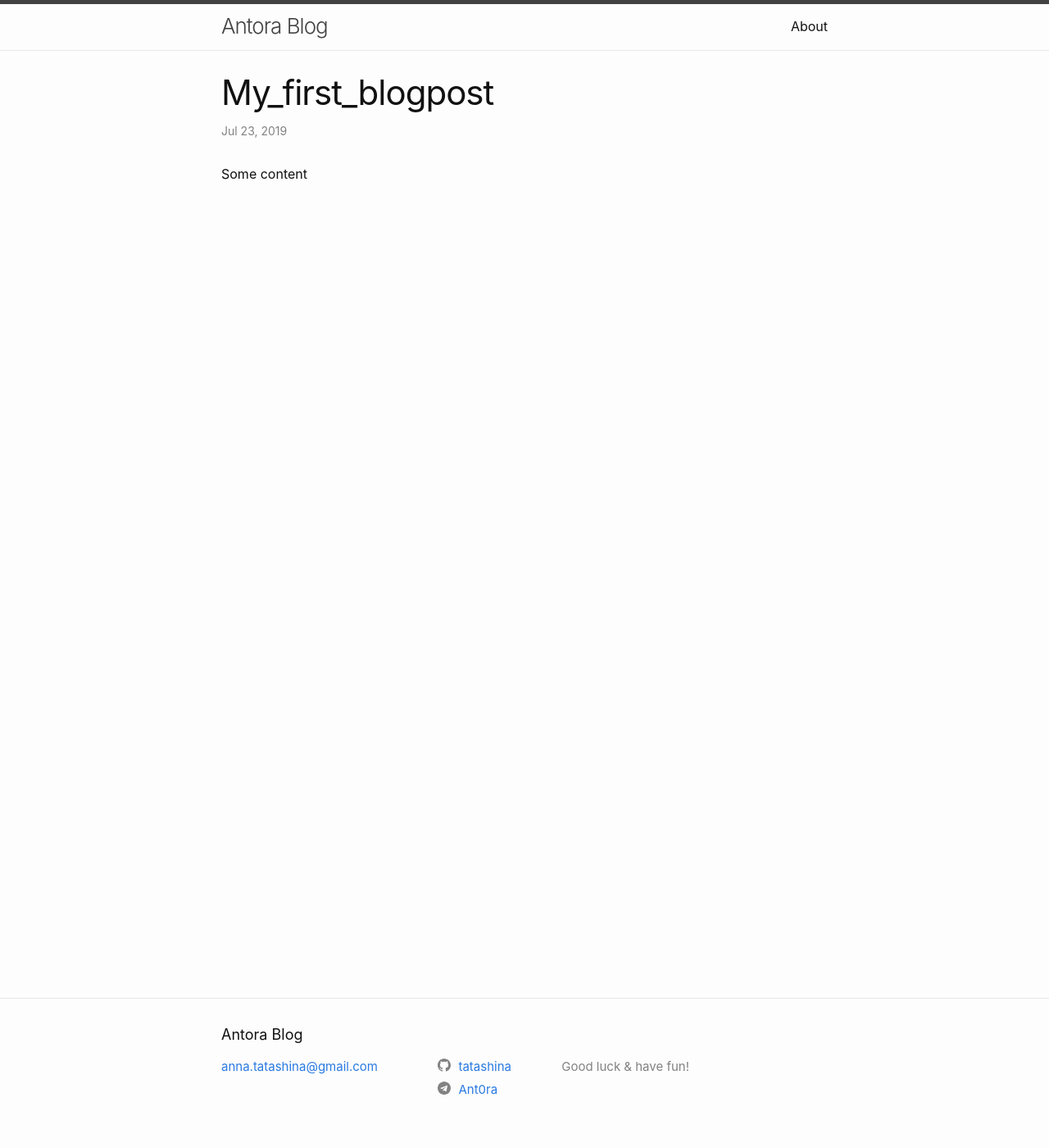
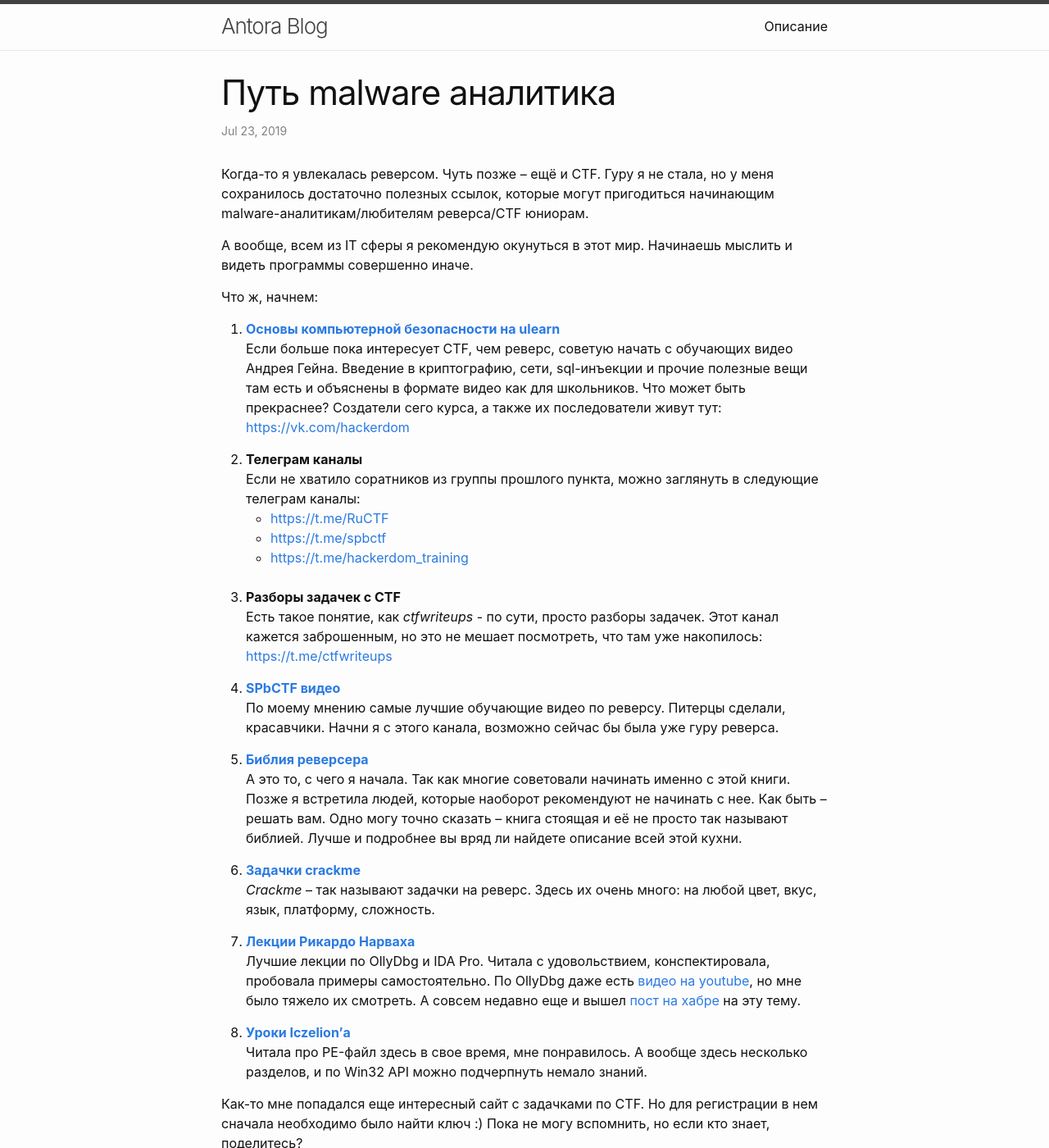
Before and after one commit to tatashina/antora_blog, a Jekyll site: the page built from _posts/2019-07-23-my_first_blogpost.md, in a window 1280 px wide and 1400 px high. Shown: the whole window at 82% size. Built offline with Jekyll 4.4.1, drawn with Linux system fonts in a browser that asks for light colours.

Commit message:
About and 1st post added

```diff
--- a/_layouts/home.html
+++ b/_layouts/home.html
@@ -10,7 +10,7 @@ layout: default
   {{ content }}
 
   {%- if site.posts.size > 0 -%}
-    <h2 class="post-list-heading">{{ page.list_title | default: "Posts" }}</h2>
+
     <ul class="post-list">
       {%- for post in site.posts -%}
       <li>
@@ -28,7 +28,6 @@ layout: default
       {%- endfor -%}
     </ul>
 
-    <p class="rss-subscribe">subscribe <a href="{{ "/feed.xml" | relative_url }}">via RSS</a></p>
   {%- endif -%}
 
 </div>
--- a/_posts/2019-07-23-my_first_blogpost.md
+++ b/_posts/2019-07-23-my_first_blogpost.md
@@ -1,5 +1,38 @@
+---
+title: Путь malware аналитика
 ---
 
----
+Когда-то я увлекалась реверсом. Чуть позже -- ещё и CTF.  Гуру я не стала, но у меня сохранилось достаточно полезных ссылок, которые могут пригодиться начинающим malware-аналитикам/любителям реверса/CTF юниорам.
 
-Some content
+А вообще, всем из IT сферы я рекомендую окунуться в этот мир. Начинаешь мыслить и видеть программы совершенно иначе.
+
+Что ж, начнем:
+1. <strong>[Основы компьютерной безопасности на ulearn](https://ulearn.me/Course/Hackerdom/Temy_kursa_2bc58982-19aa-49ef-bae2-8aaa5d13b967)</strong> <br>
+Если больше пока интересует CTF, чем реверс, советую начать с обучающих видео Андрея Гейна. Введение в криптографию, сети, sql-инъекции и прочие полезные вещи там есть и объяснены в формате видео как для школьников. Что может быть прекраснее? Создатели сего курса, а также их последователи живут тут: [https://vk.com/hackerdom](https://vk.com/hackerdom)
+
+2. <strong>Телеграм каналы</strong><br>
+Если не хватило соратников из группы прошлого пункта, можно заглянуть в следующие телеграм каналы:
+* [https://t.me/RuCTF](https://t.me/RuCTF)
+* [https://t.me/spbctf](https://t.me/spbctf)
+* [https://t.me/hackerdom_training](https://t.me/hackerdom_training)
+<br><br>
+
+3. <strong>Разборы задачек с CTF</strong><br>
+Есть такое понятие, как <i>ctfwriteups</i> - по сути, просто разборы задачек. Этот канал кажется заброшенным, но это не мешает посмотреть, что там уже накопилось: [https://t.me/ctfwriteups](https://t.me/ctfwriteups)
+
+4. <strong>[SPbCTF видео](https://www.youtube.com/watch?v=p0u_bsdZCiY)</strong> <br>
+По моему мнению самые лучшие обучающие видео по реверсу. Питерцы сделали, красавчики. Начни я с этого канала, возможно сейчас бы была уже гуру реверса.
+
+5. <strong>[Библия реверсера](https://beginners.re/) </strong>  <br>
+А это то, с чего я начала. Так как многие советовали начинать именно с этой книги. Позже я встретила людей, которые наоборот рекомендуют не начинать с нее. Как быть -- решать вам. Одно могу точно сказать -- книга стоящая и её не просто так называют библией. Лучше и подробнее вы вряд ли найдете описание всей этой кухни.
+
+6. <strong>[Задачки crackme](https://crackmes.one/)</strong> <br>
+<i>Crackme</i> -- так называют задачки на реверс. Здесь их очень много: на любой цвет, вкус, язык, платформу, сложность.
+
+7. <strong> [Лекции Рикардо Нарваха](https://wasm.in/blogs/category/) </strong> <br>
+Лучшие лекции по OllyDbg и IDA Pro. Читала с удовольствием, конспектировала, пробовала примеры самостоятельно.  По OllyDbg даже есть [видео на youtube](https://www.youtube.com/watch?v=PvA316tqfNE&list=PL59fvn5FIiQG0CrnALLgXzdpDTOk0hrz2), но мне было тяжело их смотреть. А совсем недавно еще и вышел [пост на хабре](https://habr.com/ru/post/458354/) на эту тему.
+
+8. <strong>[Уроки Iczelion'а](https://vxlab.info/wasm/publist.php-list=1.htm)</strong> <BR>
+Читала про PE-файл здесь в свое время, мне понравилось. А вообще здесь несколько разделов, и по Win32 API можно подчерпнуть немало знаний.
+
+Как-то мне попадался еще интересный сайт с задачками по CTF. Но для регистрации в нем сначала необходимо было найти ключ :) Пока не могу вспомнить, но если кто знает, поделитесь?
--- a/_posts/2019-07-24-welcome-to-jekyll.markdown
+++ b/_posts/2019-07-24-welcome-to-jekyll.markdown
@@ -2,8 +2,6 @@
 layout: "post"
 title:  "New title"
 date:   2019-07-24 10:28:47 +0300
-categories: jekyll Cat2
-author: "Anna"
 ---
 You’ll find this post in your `_posts` directory. Go ahead and edit it and re-build the site to see your changes. You can rebuild the site in many different ways, but the most common way is to run `jekyll serve`, which launches a web server and auto-regenerates your site when a file is updated.
 
--- a/_sass/minima.scss
+++ b/_sass/minima.scss
@@ -3,7 +3,7 @@
 // Define defaults for each variable.
 
 $base-font-family: -apple-system, BlinkMacSystemFont, "Segoe UI", Roboto, Helvetica, Arial, sans-serif, "Apple Color Emoji", "Segoe UI Emoji", "Segoe UI Symbol" !default;
-$base-font-size:   16px !default;
+$base-font-size:   18px !default;
 $base-font-weight: 400 !default;
 $small-font-size:  $base-font-size * 0.875 !default;
 $base-line-height: 1.5 !default;
```
Also changed, not shown: about.md (+13 -9 lines).
